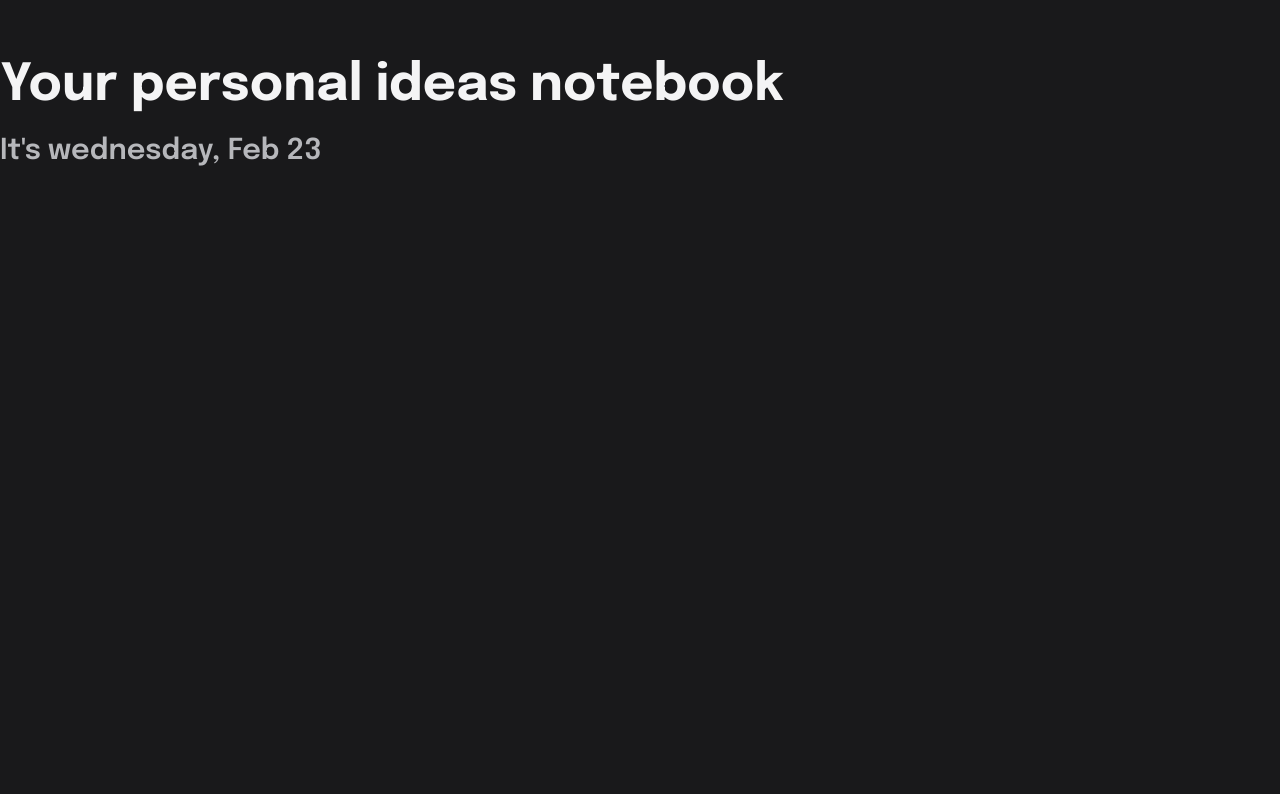
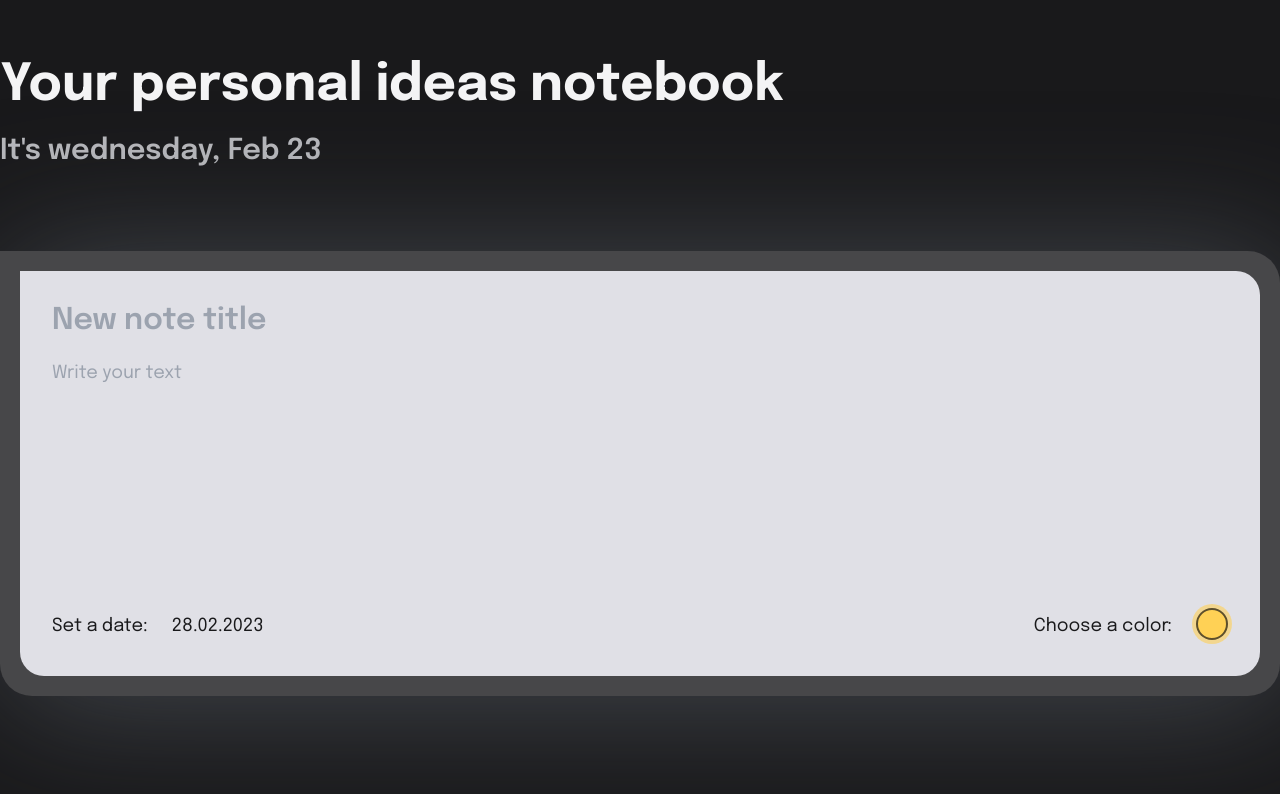
Before and after one commit to michibene/online-notebook-web, a React (Vite) app: page / in a window 1280 px wide. Shown: the top 794 px of the page. Built offline with nearby package versions, Linux system fonts and the light colour scheme.

Commit message:
Add new note section

```diff
--- a/src/assets/css/index.css
+++ b/src/assets/css/index.css
@@ -23,14 +23,12 @@ h1 {
     font-size: 2.7rem;
     line-height: 1.2;
     font-weight: 700;
-    color: var(--color-mainWhite);
 }
 
 h2 {
     font-size: 1.7rem;
     line-height: 1.3;
     font-weight: 700;
-    color: var(--color-mainWhite);
 }
 
 @media (min-width: 1280px) {
--- a/src/pages/LandingPage.tsx
+++ b/src/pages/LandingPage.tsx
@@ -1,9 +1,14 @@
 import Header from "pages/sections/Header";
+import NewNote from "pages/sections/NewNote";
 
 export default function LandingPage() {
     return (
         <div className="max-w-screen-xl mx-auto min-h-screen px-8 xl:px-0">
             <Header />
+
+            <div>
+                <NewNote />
+            </div>
         </div>
     );
 }
--- a/src/pages/sections/Header.tsx
+++ b/src/pages/sections/Header.tsx
@@ -1,6 +1,6 @@
 export default function Header() {
     return (
-        <header className="my-10 lg:my-14 space-y-4">
+        <header className="my-10 lg:my-14 pb-6 space-y-4">
             <h1>Your personal ideas notebook</h1>
             <h2 className="text-customGray font-semibold">It's wednesday, Feb 23</h2>
         </header>
--- /dev/null
+++ b/src/pages/sections/NewNote.tsx
@@ -0,0 +1,36 @@
+export default function NewNote() {
+    return (
+        <section className="p-4 lg:p-5 bg-[#474749] rounded-[2rem] rounded-tl-none drop-shadow-[8px_8px_70px_rgba(97,104,112,0.60)]">
+            <form className="p-8 bg-customGrayLight text-mainBlack space-y-4 rounded-3xl rounded-tl-none">
+                <input
+                    type="text"
+                    name="title"
+                    placeholder="New note title"
+                    className="pb-1 w-full bg-customGrayLight text-2xl lg:text-3xl font-semibold
+                            focus:outline-none focus:border-solid focus:border-b-2 focus:border-customGray"
+                />
+
+                <textarea
+                    name="body"
+                    rows={8}
+                    placeholder="Write your text"
+                    className="w-full bg-customGrayLight lg:text-lg focus:outline-none resize-none"
+                />
+
+                <div className="flex flex-col lg:flex-row justify-between gap-2">
+                    <div className="flex justify-between items-center gap-6">
+                        <p>Set a date:</p>
+                        <p>28.02.2023</p>
+                    </div>
+                    <div className="flex justify-between items-center gap-6">
+                        <p>Choose a color:</p>
+                        <span
+                            className="mb-1 h-8 w-8 rounded-full bg-noteYellow border-mainBlack ring-noteYellow
+                                    border-2 border-opacity-70 ring-4 ring-opacity-60"
+                        />
+                    </div>
+                </div>
+            </form>
+        </section>
+    );
+}
--- a/tailwind.config.cjs
+++ b/tailwind.config.cjs
@@ -7,6 +7,10 @@ module.exports = {
                 mainBlack: "#19191B",
                 mainWhite: "#F4F4F5",
                 customGray: "#B6B7BB",
+                customGrayLight: "#E0E0E6",
+                noteBlue: "#4A9FFF",
+                noteGreen: "#00C39A",
+                noteYellow: "#FFD155",
             },
         },
     },
```
